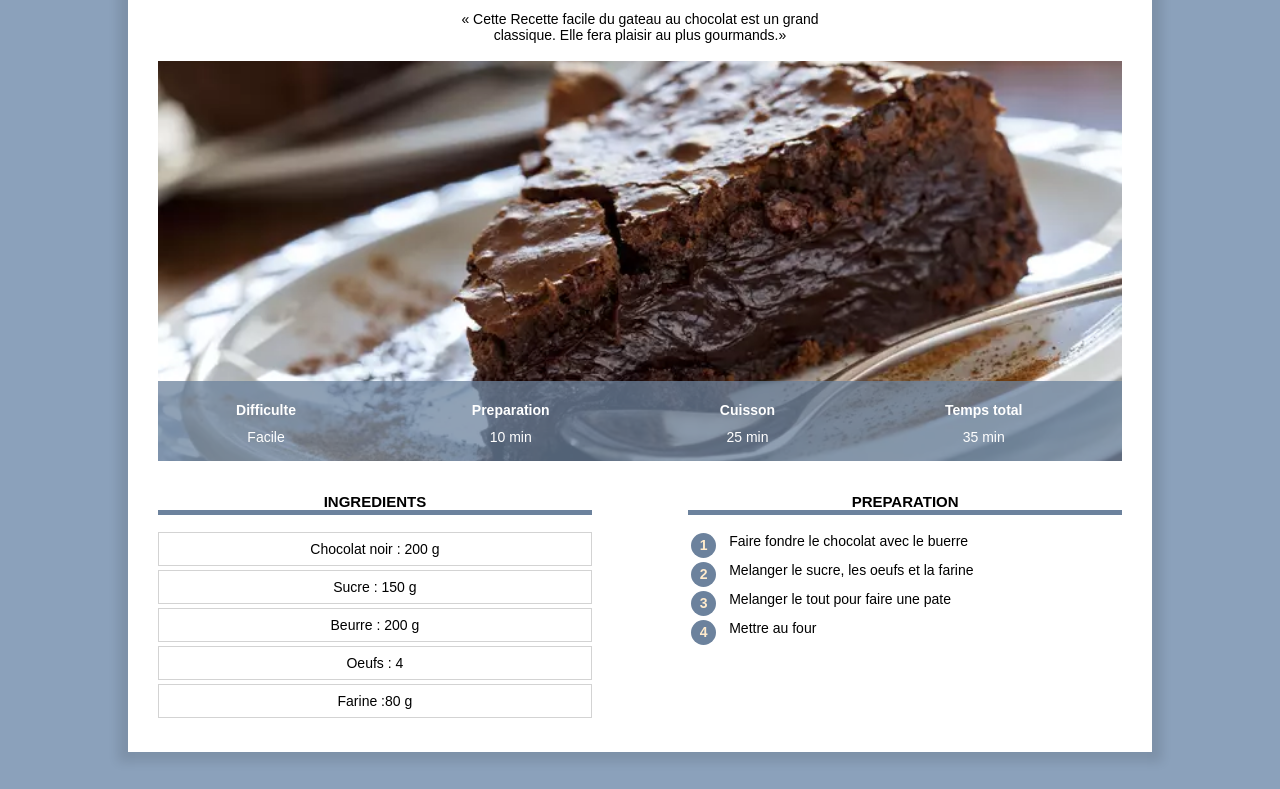
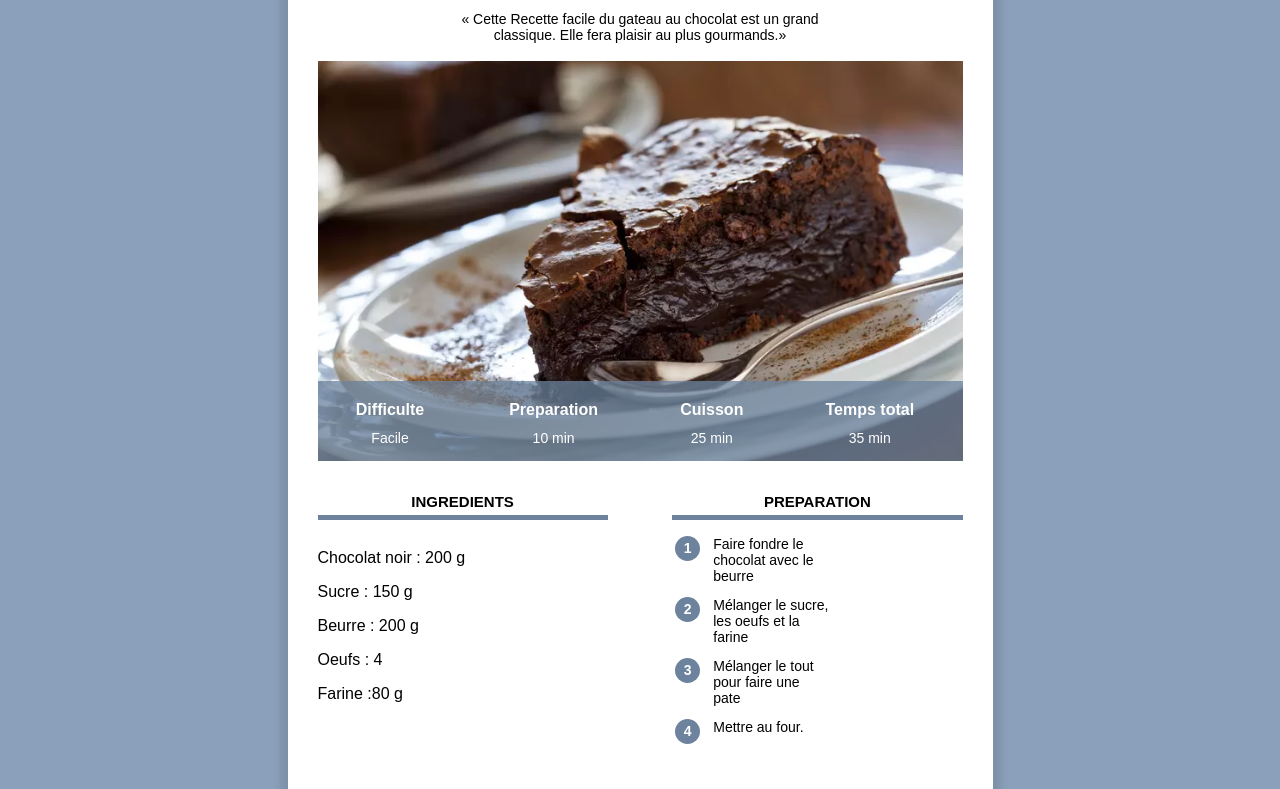
Before and after one commit to zongosomayila/site_recette, a plain HTML site: page index.html in a window 1280 px wide. Shown: the part 146-935 px from the top of the page. Drawn offline with Linux system fonts and the light colour scheme.

Commit message:
Add files via upload

```diff
--- a/index.html
+++ b/index.html
@@ -1,8 +1,7 @@
 <!DOCTYPE html>
-<html lang="en">
+<html lang="fr">
     <head>
         <meta charset="UTF-8">
-        <meta http-equiv="X-UA-Compatible" content="IE=edge">
         <meta name="viewport" content="width=device-width, initial-scale=1.0">
         <title>Recette</title>
         <link rel="stylesheet" href="recette.css"/>
@@ -10,7 +9,7 @@
         <body>
 
             <div class="contenu">
-            <div class="center categorie">
+                <div class="centre categorie">
                     <p class="categorie">Recette </p>
                 </div>
 
@@ -19,13 +18,13 @@
 
                     <div class ="separateur" ></div>
 
-            <div class="center">
+                <div class="centre">
                     <p class="description"> « Cette Recette facile du gateau au chocolat est un grand classique. Elle fera plaisir au plus gourmands.»</p>
 
                 </div>
 
                 <div class="info">
-                <img class="center info" src="gateau.JPG" alt="">
+                    <img class="centre info" src="gateau.JPG" alt="">
 
 
                     <table class="info">
@@ -47,7 +46,6 @@
                 <div>
                     <div class="colonne1 colonne">
                         <h2>Ingredients</h2>
-
                         <div class="ingredient">
                             <p>Chocolat noir : 200 g</p>
                             <p>Sucre : 150 g</p>
@@ -55,36 +53,23 @@
                             <p>Oeufs : 4</p>
                             <p>Farine :80 g</p>
                         </div>
-
                     </div>
 
                         <div class="colonne2 colonne">
                             <h2>Preparation</h2>
-
-                     <div class="preparation">
                             <table class="preparation">
-                            <tr>
-                            <tr>
-                                <td><p class="numero">1</p></td>
-                                    <td class = "preparation_etape">Faire fondre le chocolat avec le buerre</td>
-                            </tr>
-                            <tr>
-                                <td><p  class="numero">2</p></td><td class = "preparation_etape">Melanger le sucre, les oeufs et la farine</td>
-                                </tr>
-                            <tr>
-                                <td><p  class="numero"> 3</p></td><td class = "preparation_etape">Melanger le tout pour faire une pate</td>
-                            </tr>
-                            <tr>
-                                <td><p  class="numero">4</p> </td ><td class = "preparation_etape">Mettre au four</td>
-                            </tr>
-                            </tr>
-
+                                <div class="colonne2 colonne">
+                                    <table class="preparation">
+                                        <tr><td><p class="numero">1</p></td><td class="preparation_etape">Faire fondre le chocolat avec le beurre</td></tr>
+                                        <tr><td><p class="numero">2</p></td><td class="preparation_etape">Mélanger le sucre, les oeufs et la farine</td></tr>
+                                        <tr><td><p class="numero">3</p></td><td class="preparation_etape">Mélanger le tout pour faire une pate</td></tr>
+                                        <tr><td><p class="numero">4</p></td><td class="preparation_etape">Mettre au four.</td></tr>
+                                    </table>
+                                </div>
                             </table>
 
                         </div>
                 </div>
             </div>
-        </div>
-
         </body>
 </html>
--- a/recette.css
+++ b/recette.css
@@ -1,4 +1,3 @@
-
 * {
     overflow: auto;
 }
@@ -7,46 +6,37 @@ body {
     background-color: #8BA1BB;
     font-family: Arial;
     margin: 0;
-
 }
 
-
-div.center
-{
-    text-align: center;
-    width: 100%;
+div.contenu {
+    background-color: white;
+    margin: 40px 8px 40px 8px;
+    padding: 0px 8px 20px 8px;
+    box-shadow: 0px 0px 8px 8px rgba(0, 0, 0, 0.1);
+    overflow: visible;
 }
 
-div.contenu{
-    background-color:white;
-    margin: 60px 10% 80px 10%;
-    padding: 0px 30px 30px 30px;
-    min-width: 350px;
-    box-shadow: 0px 0px 10px 10px rgba(0, 0, 0, 0.1);
-    overflow: visible;
-
-}
-
-h1{
+h1 {
     text-align: center;
     margin-bottom: 12px;
     margin-top: 10px;
 }
 
-p.description{
+p.description {
     text-align: center;
     max-width: 400px;
     display: inline-block;
     font-size: 14px;
 }
 
-.center{
+.centre {
 
     text-align: center;
     width: 100%;
 }
-p.categorie{
-    background-color:black ;
+
+p.categorie {
+    background-color: black;
     color: white;
     display: inline-block;
     margin-top: -15px;
@@ -56,88 +46,72 @@ p.categorie{
     font-size: 16px;
 }
 
-table.info td
-{
+div.categorie {
+    margin-bottom: 0px;
+    margin-top: 0px;
+    overflow: visible;
+}
+
+div.separateur {
+    width: 100px;
+    height: 1px;
+    background-color: black;
+    margin-left: auto;
+    margin-right: auto;
+}
+
+div.info {
+
+    position: relative;
+}
+
+table.info {
+    position: absolute;
+    bottom:0;
+    width: 100%;
+    color: white;
+    background-color: #6C829DC0;
+    height: 50px
+}
+
+table.info td {
     text-align: center;
-    font-size: 14px;
+    font-size: 12px;
     vertical-align: top;
 }
 
-table.info th
-{
+table.info th {
     font-size: 14px;
     vertical-align: bottom;
     padding-bottom: 8px;
 }
 
-div.categorie{
-    margin-bottom: 0px;
-    margin-top: 0px;
-    overflow: visible;
-
+img.info {
+    display: block;
+    max-height: 400px;
+    object-fit: cover;
+    min-height: 200px;
+    background-color: lightgray;
 }
 
-div.separateur{
-    width: 100px;
-    height: 1px;
-    background-color: black;
-    margin-left:auto;
-    margin-right: auto;
-
-}
-div.info
-{
-    position: relative;
-
+div.colonne {
+    width: 100%;
+    margin-top: 20px;
 }
 
-table.info{
-    position: absolute;
-    bottom: 0;
-    width: 100%;
-    color: white;
-    background-color: #6C829DC0;
-    height: 80px;
-
-
-}
-
-img.info
-{
-display: block;
-max-height: 400px;
-object-fit: cover;
-min-height: 200px;
-background-color: lightgrey;
-
-
-}
-
-div.colonne{
-    width: 45%;
-    margin-top: 20px;;
-}
-
-div.colonne h2{
+div.colonne h2 {
     text-align: center;
     text-transform: uppercase;
     font-size: 15px;
     border-bottom: 5px solid #6C829D;
-
-}
-
-div.colonne1{
-    display: inline-block;
-    margin-right: 10%;
-
-}
-
-div.colonne2{
-    float: right;
     padding-bottom: 5px;
 }
 
-div.ingredient p{
+div.colonne1 {
+    display: inline-block;
+}
+
+div.ingredients p {
     text-align: center;
     font-size: 14px;
     border: 1px solid lightgray;
@@ -145,9 +119,10 @@ div.ingredient p{
     margin-top: 4px;
     margin-bottom: 0;
 }
-table.preparation p.numero{
+
+table.preparation p.numero {
     background-color: #6C829D;
-    color: blanchedalmond;
+    color: white;
     width: 25px;
     height: 25px;
     text-align: center;
@@ -156,21 +131,60 @@ table.preparation p.numero{
     padding-top: 4px;
     box-sizing: border-box;
     border-radius: 50%;
-    margin: 0px;
+    margin: 0;
 }
 
-table.preparation td{
+table.preparation td {
     vertical-align: top;
-
 }
 
-table.preparation td.preparation_etape{
+table.preparation td.preparation_etape {
     font-size: 14px;
     padding-left: 10px;
     padding-bottom: 10px;
 }
 
-table.preparation td{
-    vertical-align: top;
+table.preparation tr {
+    height: 40px;
+}
 
+/* Styles pour ordinateur */
+@media only screen and (min-width: 768px) {
+    div.contenu {
+        margin: 60px 10% 80px 10%;
+        padding: 0px 30px 30px 30px;
+        min-width: 350px;
+    }
+
+    table.info {
+        height: 80px
+    }
+
+    table.info td {
+        font-size: 14px;
+    }
+
+    table.info th {
+        font-size: 16px;
+    }
+
+    div.colonne {
+        width: 45%;
+    }
+
+    div.colonne1 {
+        margin-right: 10%;
+    }
+
+    div.colonne2 {
+        float: right;
+    }
 }
+
+@media only screen and (min-width: 900px) {
+    div.contenu {
+        margin-left: auto;
+        margin-right: auto;
+        width: 645px;
+    }
+}
```
Also changed, not shown: recette.html (+12 -27 lines). Lines whose indentation alone changed are shown as unchanged.
